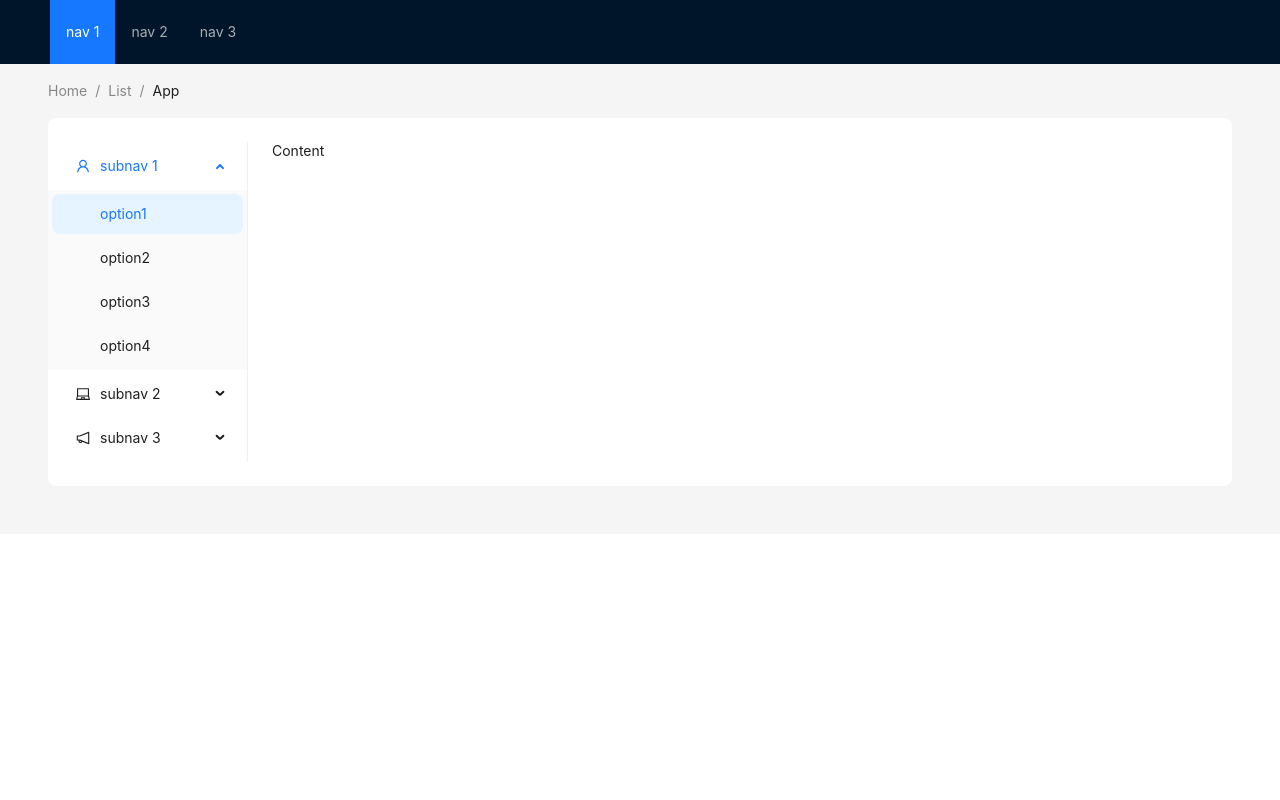
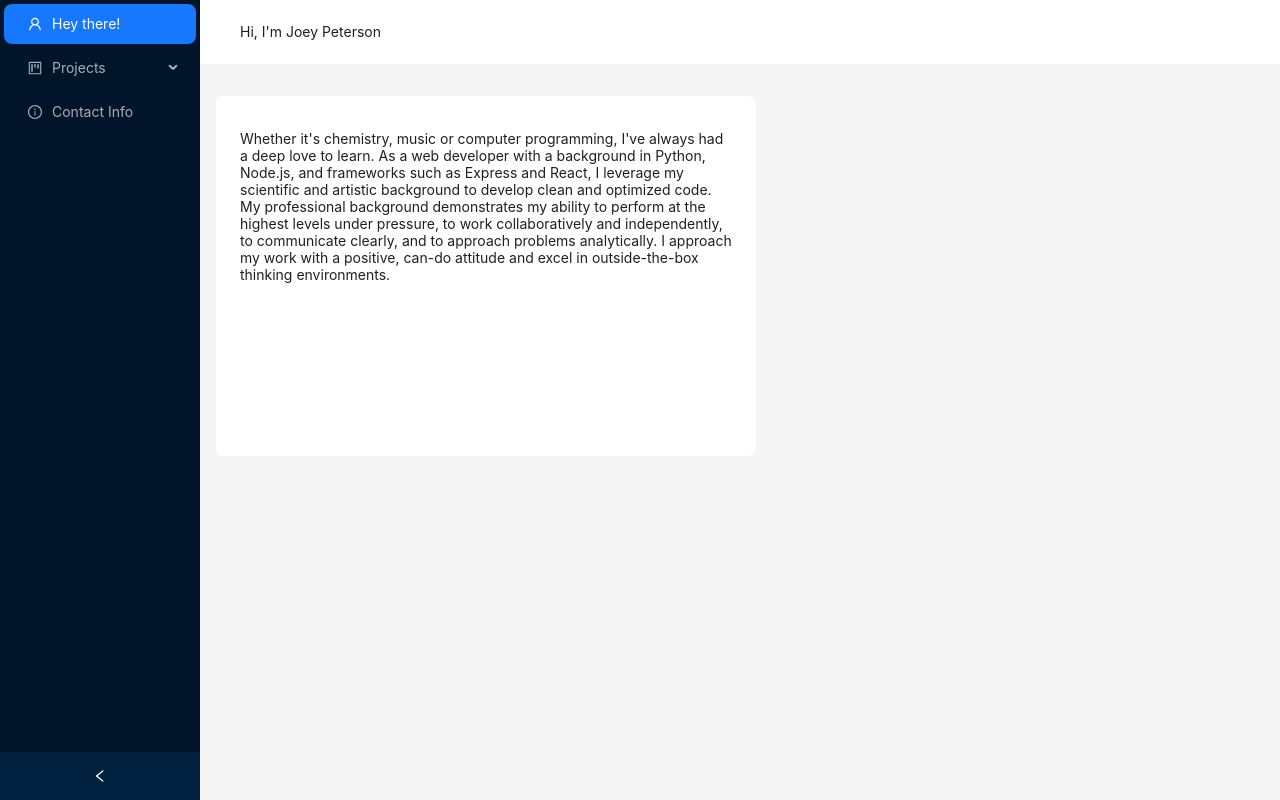
Before and after one commit to joeypeterson15/new_portfolio, a React (Create React App) app: page / in a window 1280 px wide. Built offline with nearby package versions, Linux system fonts and the light colour scheme.

Commit message:
add antd and layout

```diff
--- a/package.json
+++ b/package.json
@@ -8,6 +8,8 @@
     "@testing-library/react": "^16.2.0",
     "@testing-library/user-event": "^13.5.0",
     "antd": "^5.24.3",
+    "rc-animate": "^3.1.1",
+    "rc-tween-one": "^3.0.6",
     "react": "^19.0.0",
     "react-dom": "^19.0.0",
     "react-scripts": "5.0.1",
--- a/src/App.js
+++ b/src/App.js
@@ -1,55 +1,66 @@
-import React from 'react';
-import { LaptopOutlined, NotificationOutlined, UserOutlined } from '@ant-design/icons';
+import React, { useState } from 'react';
+import {
+  DesktopOutlined,
+  FileOutlined,
+  PieChartOutlined,
+  ProjectOutlined,
+  TeamOutlined,
+  UserOutlined,
+  InfoCircleOutlined
+} from '@ant-design/icons';
 import { Breadcrumb, Layout, Menu, theme } from 'antd';
+import { About_Me } from './text/intro_page';
 const { Header, Content, Footer, Sider } = Layout;
-const items1 = ['1', '2', '3'].map((key) => ({
+function getItem(label, key, icon, children) {
+  return {
     key,
-  label: `nav ${key}`,
-}));
-const items2 = [UserOutlined, LaptopOutlined, NotificationOutlined].map((icon, index) => {
-  const key = String(index + 1);
-  return {
-    key: `sub${key}`,
-    icon: React.createElement(icon),
-    label: `subnav ${key}`,
-    children: Array.from({
-      length: 4,
-    }).map((_, j) => {
-      const subKey = index * 4 + j + 1;
-      return {
-        key: subKey,
-        label: `option${subKey}`,
+    icon,
+    children,
+    label,
   };
-    }),
-  };
-});
+}
+const items = [
+  getItem('Hey there!', '1', <UserOutlined />),
+  // getItem('Option 2', '2', <DesktopOutlined />),
+  getItem('Projects', 'sub1', <ProjectOutlined />, [
+    getItem('Machine Learning', '3'),
+    getItem('App Clones', '4'),
+    getItem('Visualizations and animations', '5'),
+  ]),
+  getItem('Contact Info', '6', <InfoCircleOutlined />),
+
+  // getItem('Team', 'sub2', <TeamOutlined />, [getItem('Team 1', '6'), getItem('Team 2', '8')]),
+  // getItem('Files', '9', <FileOutlined />),
+];
 const App = () => {
+  const [collapsed, setCollapsed] = useState(false);
   const {
     token: { colorBgContainer, borderRadiusLG },
   } = theme.useToken();
   return (
+    <Layout
+      style={{
+        minHeight: '100vh',
+      }}
+    >
+      <Sider collapsible collapsed={collapsed} onCollapse={(value) => setCollapsed(value)}>
+        <div className="demo-logo-vertical" />
+        <Menu theme="dark" defaultSelectedKeys={['1']} mode="inline" items={items} />
+      </Sider>
       <Layout>
         <Header
           style={{
-          display: 'flex',
-          alignItems: 'center',
+            paddingLeft: '40px',
+            background: colorBgContainer,
           }}
         >
-        <div className="demo-logo" />
-        <Menu
-          theme="dark"
-          mode="horizontal"
-          defaultSelectedKeys={['1']}
-          items={items1}
+          Hi, I'm Joey Peterson
+        </Header>
+        <Content
           style={{
-            flex: 1,
-            minWidth: 0,
-          }}
-        />
-      </Header>
-      <div
-        style={{
-          padding: '0 48px',
+            margin: '0 16px',
+            width: '50%'
+
           }}
         >
           <Breadcrumb
@@ -57,50 +68,28 @@ const App = () => {
               margin: '16px 0',
             }}
           >
-          <Breadcrumb.Item>Home</Breadcrumb.Item>
-          <Breadcrumb.Item>List</Breadcrumb.Item>
-          <Breadcrumb.Item>App</Breadcrumb.Item>
+            {/* <Breadcrumb.Item>User</Breadcrumb.Item>
+            <Breadcrumb.Item>Bill</Breadcrumb.Item> */}
           </Breadcrumb>
-        <Layout
+          <div
             style={{
-            padding: '24px 0',
+              padding: 24,
+              minHeight: 360,
               background: colorBgContainer,
               borderRadius: borderRadiusLG,
+              paddingTop: '20px'
             }}
           >
-          <Sider
-            style={{
-              background: colorBgContainer,
-            }}
-            width={200}
-          >
-            <Menu
-              mode="inline"
-              defaultSelectedKeys={['1']}
-              defaultOpenKeys={['sub1']}
-              style={{
-                height: '100%',
-              }}
-              items={items2}
-            />
-          </Sider>
-          <Content
-            style={{
-              padding: '0 24px',
-              minHeight: 280,
-            }}
-          >
-            Content
+            <p>{About_Me}</p>
+          </div>
         </Content>
-        </Layout>
-      </div>
         <Footer
           style={{
             textAlign: 'center',
           }}
         >
-        {/* Ant Design ©{new Date().getFullYear()} Created by Ant UED */}
         </Footer>
+      </Layout>
     </Layout>
   );
 };
--- /dev/null
+++ b/src/text/intro_page.js
@@ -0,0 +1,6 @@
+export const About_Me = "Whether it's chemistry, music or computer programming, \
+I've always had a deep love to learn. As a web developer with a background in Python, Node.js, and frameworks such as Express and React, \
+I leverage my scientific and artistic background to develop clean and optimized code. \
+My professional background demonstrates my ability to perform at the highest levels under pressure, \
+to work collaboratively and independently, to communicate clearly, and to approach problems analytically. \
+I approach my work with a positive, can-do attitude and excel in outside-the-box thinking environments."
```
Also changed, not shown: 1 other file (tests, documents, lock files or other folders). Lines whose indentation alone changed are shown as unchanged.
